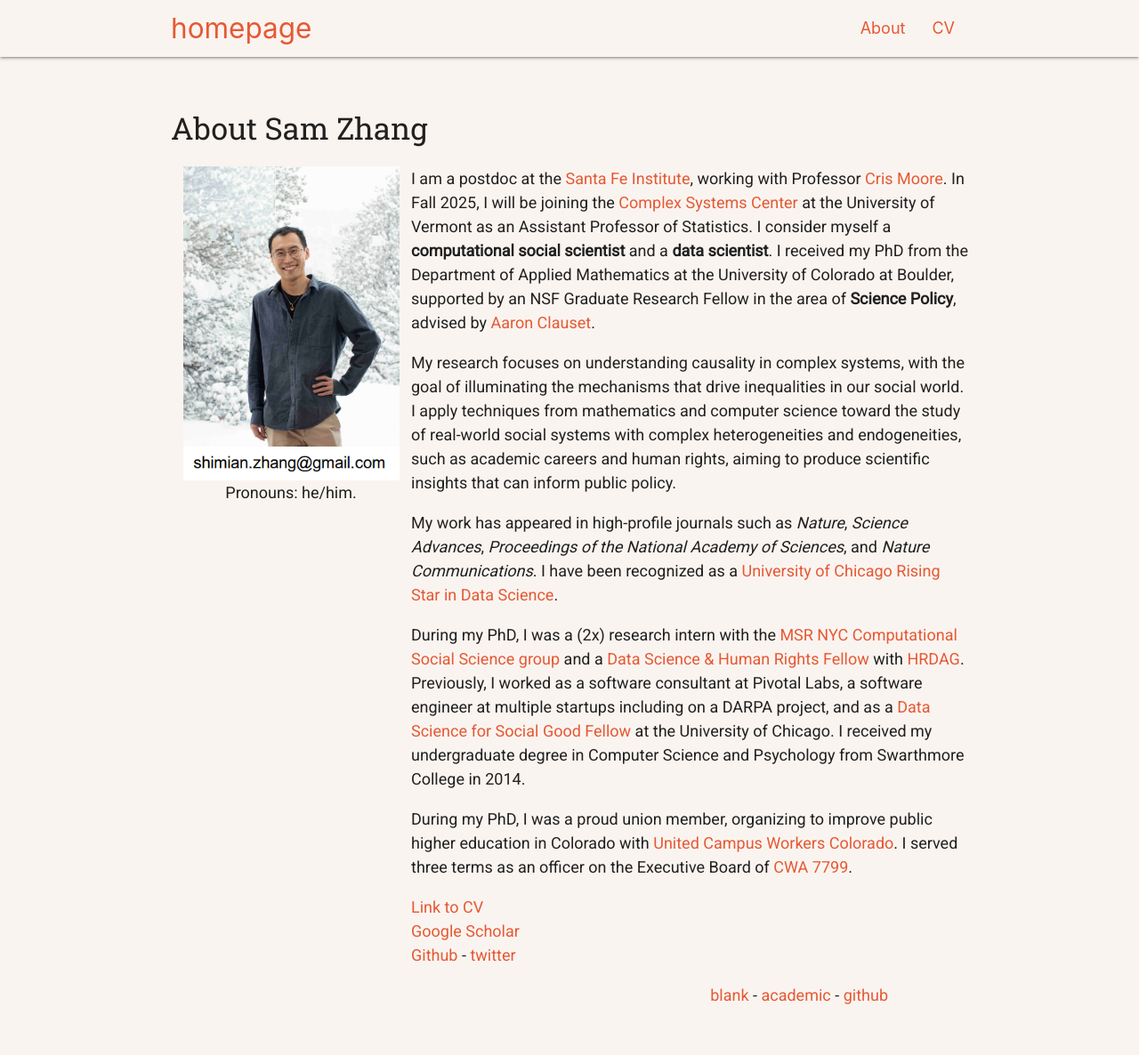
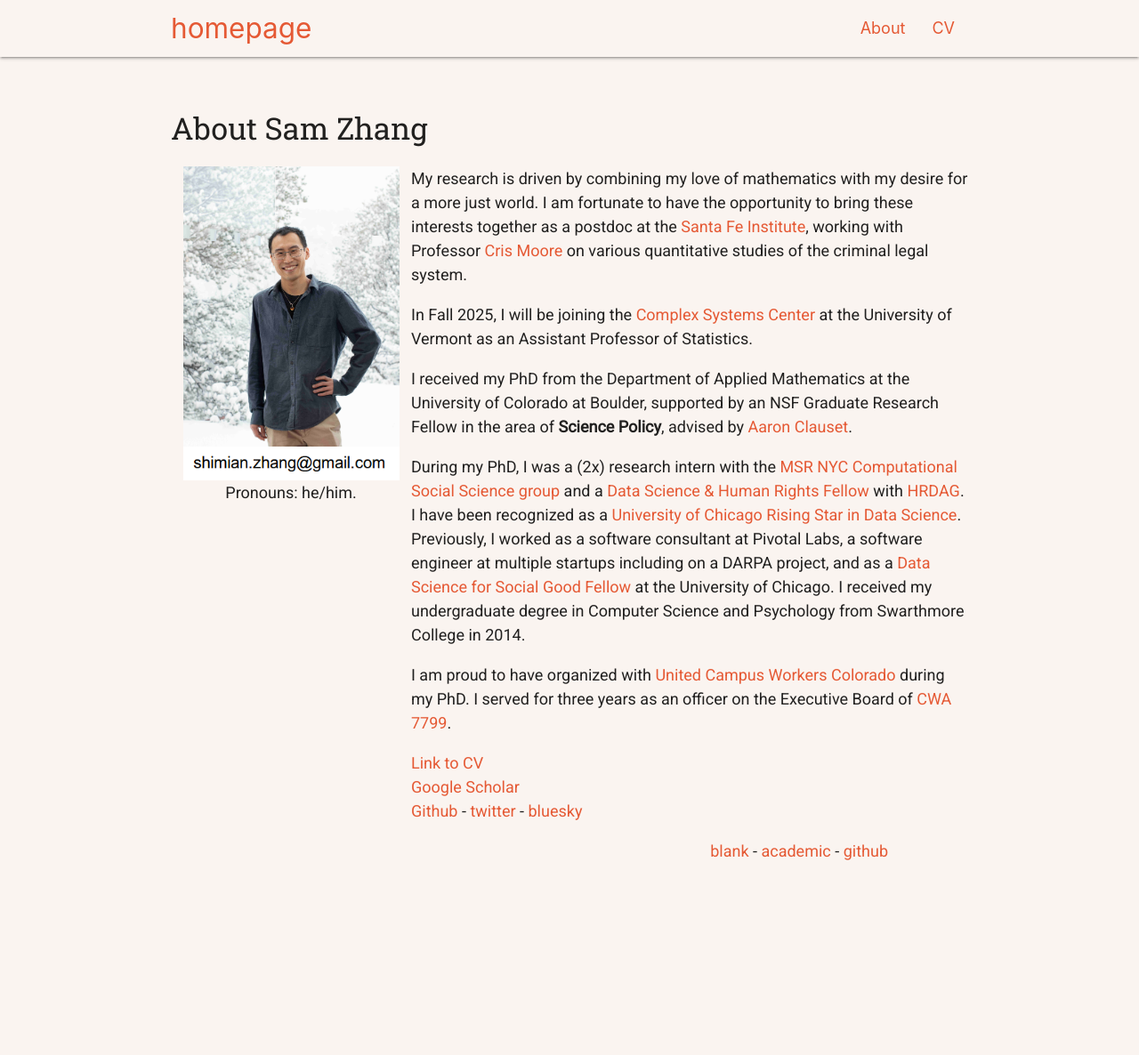
Before and after one commit to samzhang111/samzhang111.github.io, a Jekyll site: the page built from html/about.html, in a window 1280 px wide. Shown: the whole page at 89% size. Built offline with Jekyll 4.4.1, drawn with Linux system fonts in a browser that asks for light colours; nearby versions of some CDN libraries; after the commit the page ends 1024 px from its top, so only the background shows below that.

Commit message:
bio refining

```diff
--- a/html/about.html
+++ b/html/about.html
@@ -15,26 +15,22 @@ title: about sam zhang
 
     <div class="intro">
     <p>
+My research is driven by combining my love of mathematics with my desire for a more just world. I am fortunate to have the opportunity to bring these interests together as a postdoc at the <a href="https://santafe.edu" target="_blank">Santa Fe Institute</a>, working with Professor <a href="https://sites.santafe.edu/~moore/" target="_blank">Cris Moore</a> on various quantitative studies of the criminal legal system.
 
-    I am a postdoc at the <a href="https://santafe.edu" target="_blank">Santa Fe Institute</a>, working with Professor <a href="https://sites.santafe.edu/~moore/" target="_blank">Cris Moore</a>. In Fall 2025, I will be joining the <a href="https://vermontcomplexsystems.org" target="_blank">Complex Systems Center</a> at the University of Vermont as an Assistant Professor of Statistics.
-    I consider myself a <b>computational social scientist</b> and a <b>data scientist</b>.
+<p>
+In Fall 2025, I will be joining the <a href="https://vermontcomplexsystems.org" target="_blank">Complex Systems Center</a> at the University of Vermont as an Assistant Professor of Statistics.
 
+<p>
     I received my PhD from the Department of Applied Mathematics at the University of Colorado at Boulder, supported by an NSF Graduate Research Fellow in the area of <b>Science Policy</b>, advised by <a href="https://aaronclauset.github.io/" target="_blank">Aaron Clauset</a>.
 
     <p>
-    My research focuses on understanding causality in complex systems, with the goal of illuminating the mechanisms that drive inequalities in our social world. I apply techniques from mathematics and computer science toward the study of real-world social systems with complex heterogeneities and endogeneities, such as academic careers and human rights, aiming to produce scientific insights that can inform public policy.
-
-<p>
-My work has appeared in high-profile journals such as <em>Nature</em>, <em>Science Advances</em>, <em>Proceedings of the National Academy of Sciences</em>, and <em>Nature Communications</em>.
+    During my PhD, I was a (2x) research intern with the <a href="https://www.microsoft.com/en-us/research/theme/computational-social-science/" target="_blank">MSR NYC Computational Social Science group</a> and a <a href="https://hrdag.org/people/sam-zhang/" target="_blank">Data Science & Human Rights Fellow</a> with <a href="https://hrdag.org" target="_blank">HRDAG</a>.
     I have been recognized as a <a href="https://datascience.uchicago.edu/research/postdoctoral-programs/rising-stars-in-data-science-2/2023-rising-stars/" target="_blank">University of Chicago Rising Star in Data Science</a>.
-
-    <p>
-    During my PhD, I was a (2x) research intern with the <a href="https://www.microsoft.com/en-us/research/theme/computational-social-science/" target="_blank">MSR NYC Computational Social Science group</a> and a <a href="https://hrdag.org/people/sam-zhang/" target="_blank">Data Science & Human Rights Fellow</a> with <a href="https://hrdag.org" target="_blank">HRDAG</a>.
     Previously, I worked as a software consultant at Pivotal Labs, a software engineer at multiple startups including on a DARPA project, and as a <a href="https://dssgfellowship.org/" target="_blank">Data Science for Social Good Fellow</a> at the University of Chicago.
         I received my undergraduate degree in Computer Science and Psychology from Swarthmore College in 2014.
 
     <p>
-    During my PhD, I was a proud union member, organizing to improve public higher education in Colorado with <a href="https://ucwcolorado.org" target="_blank">United Campus Workers Colorado</a>. I served three terms as an officer on the Executive Board of <a href="https://cwa7799.org" target="_blank">CWA 7799</a>.
+    I am proud to have organized with <a href="https://ucwcolorado.org" target="_blank">United Campus Workers Colorado</a> during my PhD. I served for three years as an officer on the Executive Board of <a href="https://cwa7799.org" target="_blank">CWA 7799</a>.
 
 <p>
     <div> <a href="https://drive.google.com/file/d/1OE7QoxoABqyt_taL8X0DXcrj5LStpAIp/view?usp=sharing" target="_blank">Link to CV</a> </div>
@@ -43,7 +39,8 @@ My work has appeared in high-profile journals such as <em>Nature</em>, <em>Scien
     </div>
     <div>
         <a href="https://github.com/samzhang111" target="_blank">Github</a> -
-        <a href="https://twitter.com/_szhang" target="_blank">twitter</a>
+        <a href="https://twitter.com/_szhang" target="_blank">twitter</a> -
+        <a href="https://bsky.app/profile/samzhang.bsky.social" target="_blank">bluesky</a>
     </div>
     </div>
 </div>
--- a/main.html
+++ b/main.html
@@ -11,7 +11,7 @@ layout: default
     I am currently an Applied Complexity postdoc at the <a href="https://santafe.edu" target="_blank">Santa Fe Institute</a> (SFI), and joining the <a href="https://vermontcomplexsystems.org" target="_blank">Vermont Complex Systems Institute</a> at the University of Vermont as an Assistant Professor of Statistics in Fall 2025.
 
     <p>
-My research is driven by the combination of my love of mathematics and my desire for a more just world. I received my PhD in Applied Mathematics from the University of Colorado Boulder, advised by <a href="https://aaronclauset.github.io/" target="_blank">Aaron Clauset</a>.
+My research is driven by combining my love of mathematics with my desire for a more just world. I received my PhD in Applied Mathematics from the University of Colorado Boulder, advised by <a href="https://aaronclauset.github.io/" target="_blank">Aaron Clauset</a>.
 
     <p>
     Previously, I have been a PhD research intern with the <a href="https://www.microsoft.com/en-us/research/theme/computational-social-science/" target="_blank">MSR NYC Computational Social Science group</a> and the <a href="https://hrdag.org" target="_blank">Human Rights Data Analysis Group</a>.
```
